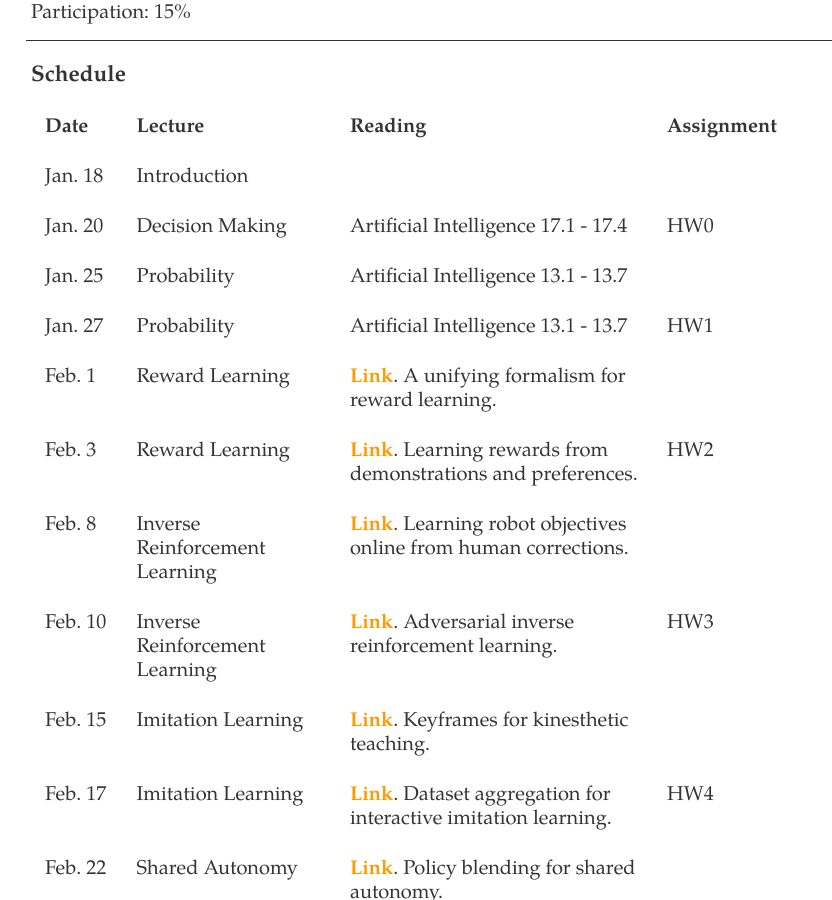
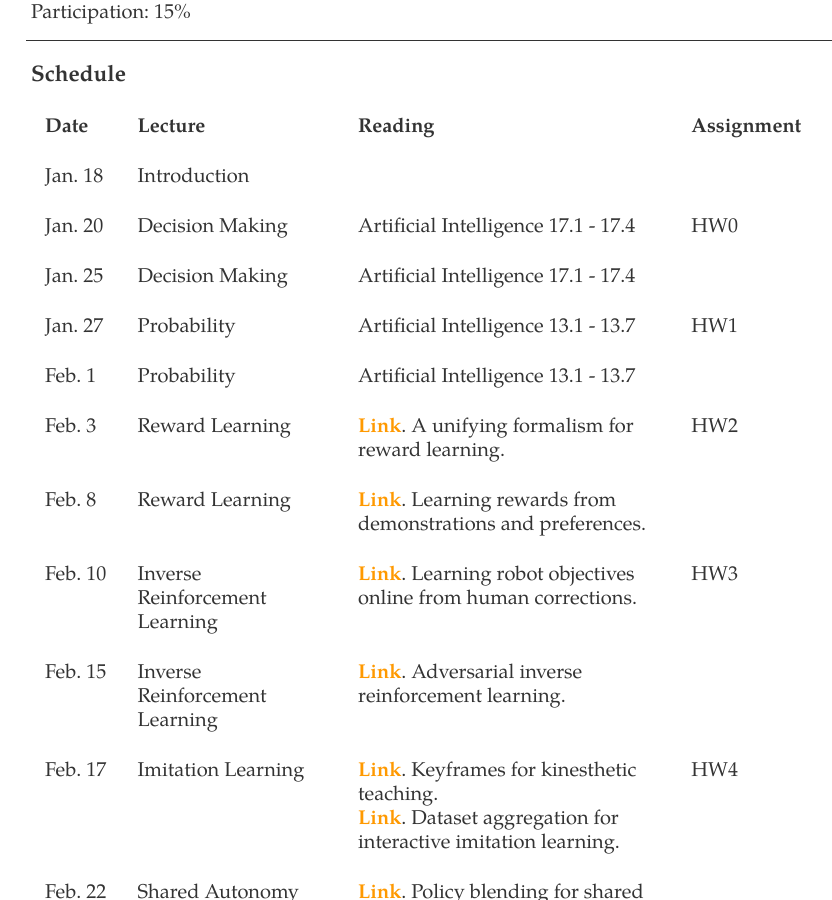
Before and after one commit to dylan-losey/dylan-losey.github.io, a Jekyll site: the page built from me5824-spring22.html, in a window 1280 px wide and 900 px high, scrolled down 1893 px. Shown: the whole window, without its empty margins (209-1041 px from the left). Built offline with Jekyll 4.4.1, drawn with Linux system fonts in a browser that asks for light colours; nearby versions of some CDN libraries.

Commit message:
schedule updates

```diff
--- a/me5824-spring22.html
+++ b/me5824-spring22.html
@@ -150,8 +150,8 @@ tags: me5824-spring2022
     </tr>
     <tr>
       <td>Jan. 25</td>
-      <td>Probability</td>
-      <td>Artificial Intelligence 13.1 - 13.7</td>
+      <td>Decision Making</td>
+      <td>Artificial Intelligence 17.1 - 17.4</td>
       <td></td>
     </tr>
     <tr>
@@ -162,28 +162,25 @@ tags: me5824-spring2022
     </tr>
     <tr>
       <td>Feb. 1</td>
-      <td>Reward Learning</td>
-      <td>
-        <b><a class="link" href="{{ site.baseurl }} /pdfs/me5824/jeon_reward2020.pdf">Link</a></b>.
-        A unifying formalism for reward learning.
-      </td>
+      <td>Probability</td>
+      <td>Artificial Intelligence 13.1 - 13.7</td>
       <td></td>
     </tr>
     <tr>
       <td>Feb. 3</td>
       <td>Reward Learning</td>
       <td>
-        <b><a class="link" href="{{ site.baseurl }} /pdfs/me5824/biyik_learning2021.pdf">Link</a></b>.
-        Learning rewards from demonstrations and preferences.
+        <b><a class="link" href="{{ site.baseurl }} /pdfs/me5824/jeon_reward2020.pdf">Link</a></b>.
+        A unifying formalism for reward learning.
       </td>
       <td>HW2</td>
     </tr>
     <tr>
       <td>Feb. 8</td>
-      <td>Inverse Reinforcement Learning</td>
+      <td>Reward Learning</td>
       <td>
-        <b><a class="link" href="{{ site.baseurl }} /pdfs/me5824/losey_physical2021.pdf">Link</a></b>.
-        Learning robot objectives online from human corrections.
+        <b><a class="link" href="{{ site.baseurl }} /pdfs/me5824/biyik_learning2021.pdf">Link</a></b>.
+        Learning rewards from demonstrations and preferences.
       </td>
       <td></td>
     </tr>
@@ -191,25 +188,26 @@ tags: me5824-spring2022
       <td>Feb. 10</td>
       <td>Inverse Reinforcement Learning</td>
       <td>
-        <b><a class="link" href="{{ site.baseurl }} /pdfs/me5824/fu_airl2018.pdf">Link</a></b>.
-        Adversarial inverse reinforcement learning.
+        <b><a class="link" href="{{ site.baseurl }} /pdfs/me5824/losey_physical2021.pdf">Link</a></b>.
+        Learning robot objectives online from human corrections.
       </td>
       <td>HW3</td>
     </tr>
     <tr>
       <td>Feb. 15</td>
-      <td>Imitation Learning</td>
+      <td>Inverse Reinforcement Learning</td>
       <td>
-        <b><a class="link" href="{{ site.baseurl }} /pdfs/me5824/akgun_keyframes2012.pdf">Link</a></b>.
-        Keyframes for kinesthetic teaching.
+        <b><a class="link" href="{{ site.baseurl }} /pdfs/me5824/fu_airl2018.pdf">Link</a></b>.
+        Adversarial inverse reinforcement learning.
       </td>
-      <td></td>
       <td></td>
     </tr>
     <tr>
       <td>Feb. 17</td>
       <td>Imitation Learning</td>
       <td>
+        <b><a class="link" href="{{ site.baseurl }} /pdfs/me5824/akgun_keyframes2012.pdf">Link</a></b>.
+        Keyframes for kinesthetic teaching. <br>
         <b><a class="link" href="{{ site.baseurl }} /pdfs/me5824/hoque_dagger2021.pdf">Link</a></b>.
         Dataset aggregation for interactive imitation learning.
       </td>
```
